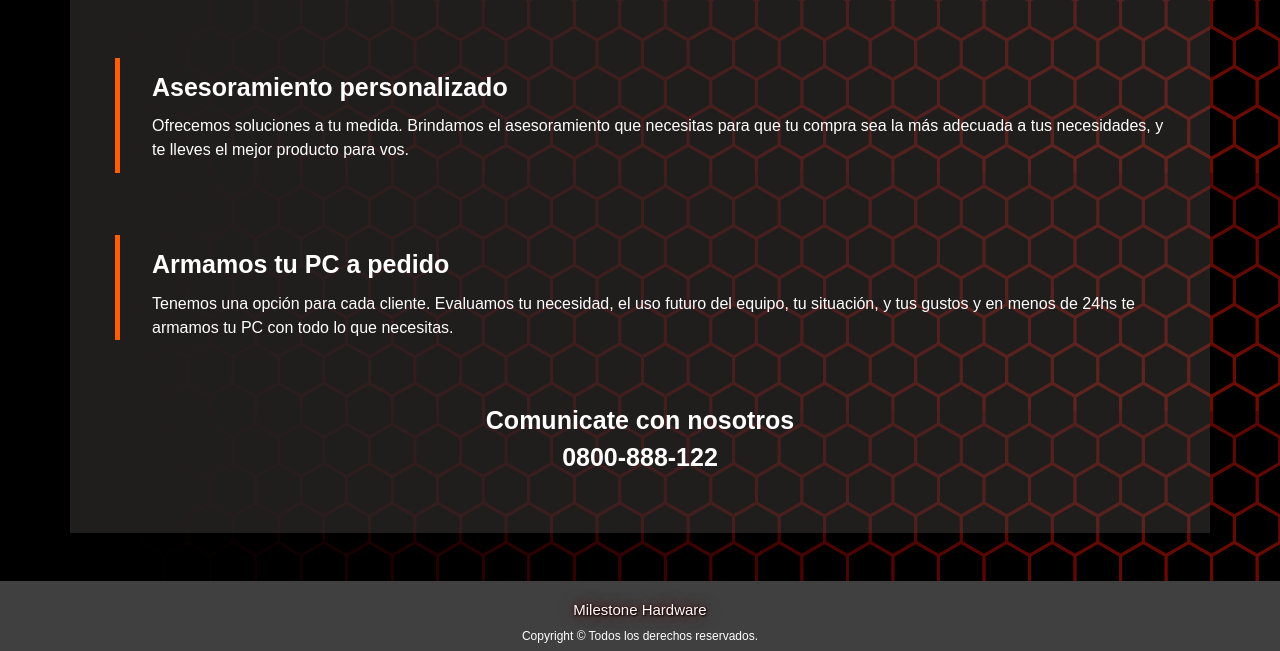
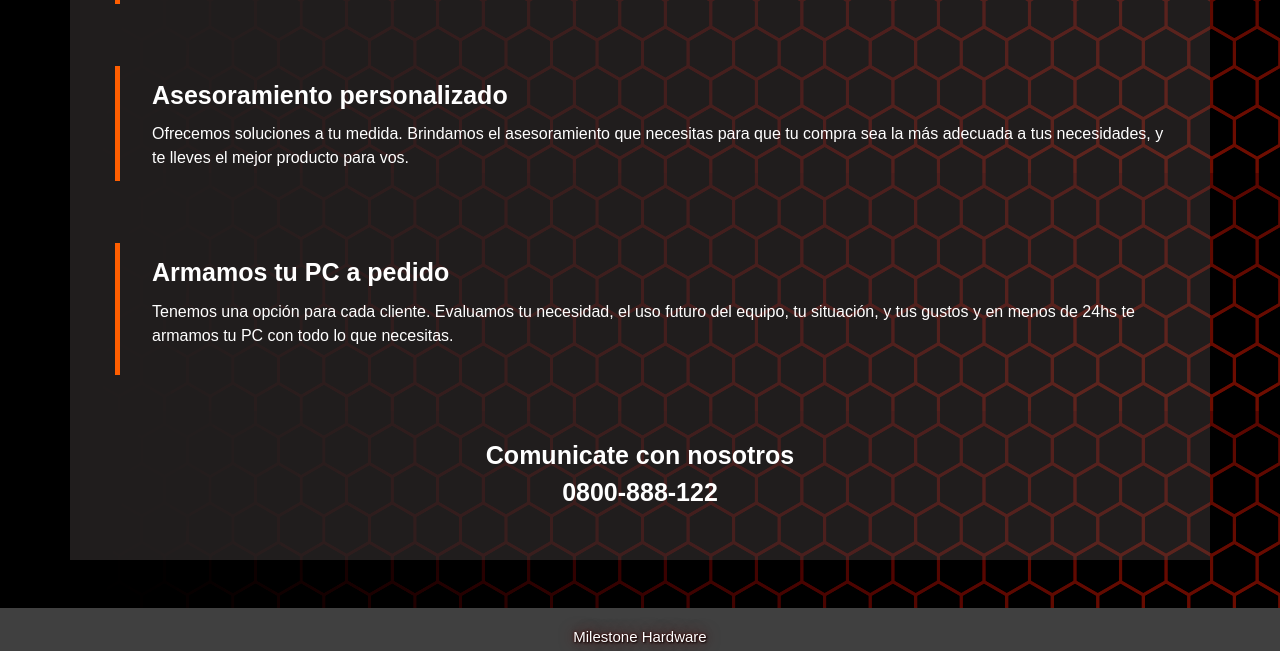
Before and after one commit to AugustoCarloPareja/MilestoneHardware, a website: page secciones/quienesSomos.html in a window 1280 px wide. Shown: the part 1493-2144 px from the top of the page. Drawn offline with nearby package versions, Linux system fonts and the light colour scheme.

Commit message:
Optimización v.2

```diff
--- a/secciones/quienesSomos.html
+++ b/secciones/quienesSomos.html
@@ -58,8 +58,8 @@
                     </span>
                 </div>
             </div>
-            <div class="container colorBGSearchBar mb-5 mt-lg-5 mt-md-4 mt-sm-3 pt-2">
-                <div class="container pb-2">
+            <div class="container colorBGSearchBar mt-lg-5 mt-4 pt-3 mb-lg-5 mb-4">
+                <div class="container">
                     <div class="container pt-lg-5 pt-md-4 pt-sm-3 pb-4 text-center">
                         <span class="quienes-somos-title">
                             <strong>¿Quiénes somos?</strong>
@@ -111,13 +111,13 @@
                             </span>
                             <p class="pt-2 mb-0 quienes-somos-description"">Ofrecemos soluciones a tu medida. Brindamos el asesoramiento que necesitas para que tu compra sea la más adecuada a tus necesidades, y te lleves el mejor producto para vos.</p>
                         </div>
-                        <div class="contact pb-0">
+                        <div class="contact">
                             <span class="quienes-somos-titles">
                                 <strong>Armamos tu PC a pedido</strong>
                             </span>
                             <p class="pt-2 quienes-somos-description">Tenemos una opción para cada cliente.  Evaluamos tu necesidad, el uso futuro del equipo, tu situación, y tus gustos y en menos de 24hs te armamos tu PC con todo lo que necesitas.</p>
                         </div>
-                        <div class="text-center pb-lg-5 pb-md-4 pb-sm-3">
+                        <div class="text-center pb-lg-5 pb-4 ">
                             <span  class="quienes-somos-titles">
                                 <strong>Comunicate con nosotros <br> 0800-888-122</strong>
                             </span>
```
